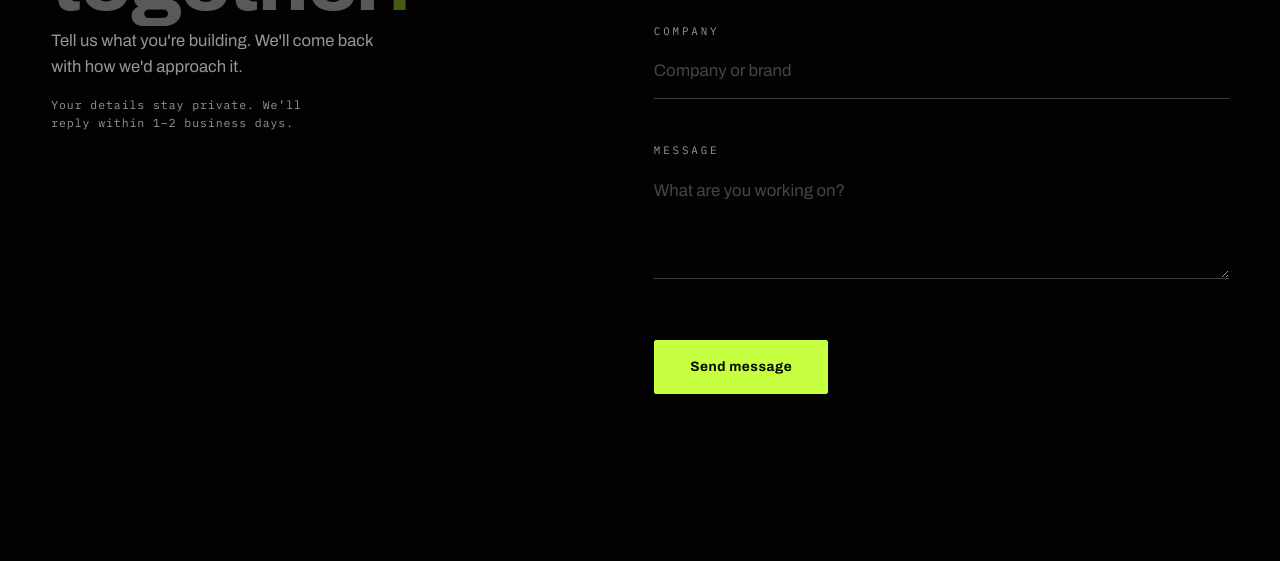
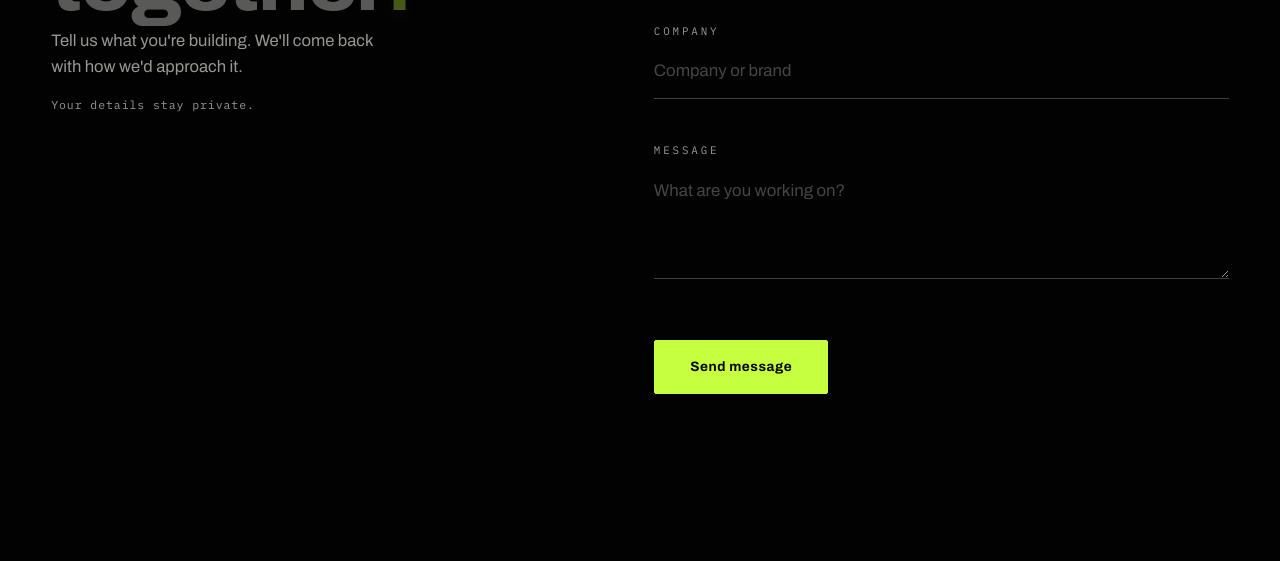
Before and after one commit to karim-khaddaj/virative-4, a website: page public/index.html in a window 1280 px wide. Shown: the part 10989-11550 px from the top of the page. Drawn offline with Linux system fonts and the light colour scheme.

Commit message:
Fix mobile work thumbnails and contact copy

```diff
--- a/public/index.html
+++ b/public/index.html
@@ -3,6 +3,7 @@
 <head>
 <meta charset="UTF-8">
 <meta name="viewport" content="width=device-width, initial-scale=1.0">
+<link rel="icon" type="image/png" sizes="512x512" href="/favicon.png">
 <title>Virative — We create what people watch next.</title>
 <meta name="description" content="Virative is a media agency offering influencer marketing and casting — connecting brands, agencies and production houses with the right creators and talent.">
 <meta property="og:title" content="Virative — We create what people watch next.">
@@ -246,7 +247,7 @@
         <span class="w"><span class="wi" style="transition-delay:.14s">together<b>.</b></span></span>
       </h2>
       <p class="contact-note reveal d2">Tell us what you're building. We'll come back with how we'd approach it.</p>
-      <p class="contact-reassurance reveal d3">Your details stay private. We’ll reply within 1–2 business days.</p>
+      <p class="contact-reassurance reveal d3">Your details stay private.</p>
     </div>
     <form class="form reveal d2" id="contactForm" novalidate>
       <div class="field" id="field-name">
--- a/public/styles.css
+++ b/public/styles.css
@@ -329,7 +329,7 @@ html.lenis,html.lenis body{height:auto;}
 .work-project-media::after{content:'';position:absolute;inset:0;background:linear-gradient(180deg,transparent 45%,rgba(5,6,8,.45));opacity:.5;transition:opacity .4s;}
 .work-project-button:hover .work-project-media img,.work-project-button:focus-visible .work-project-media img{filter:grayscale(0) saturate(1);transform:scale(1.035);}.work-project-button:hover .work-project-media::after{opacity:.1;}
 .work-project-meta{display:grid;grid-template-columns:3rem minmax(0,1fr) auto;gap:.8rem;margin-top:1rem;align-items:baseline;}.work-project-number,.work-project-client{font-family:'IBM Plex Mono',monospace;font-size:.67rem;letter-spacing:.15em;text-transform:uppercase;}.work-project-number{color:var(--green);}.work-project-client{color:var(--mute);}.work-project-title{grid-column:2;font-size:clamp(1.25rem,2vw,2rem);font-weight:700;line-height:1.05;color:var(--bright);}.work-project-link{grid-column:3;grid-row:1/3;font-family:'IBM Plex Mono',monospace;font-size:.65rem;letter-spacing:.1em;text-transform:uppercase;color:var(--green);opacity:0;transition:opacity .3s;}.work-project-button:hover .work-project-link,.work-project-button:focus-visible .work-project-link{opacity:1;}
-@media(max-width:700px){.work-gallery{display:block;margin-top:2.5rem}.work-project,.work-project:nth-child(3n+1),.work-project:nth-child(5n){margin:0 0 2.5rem;}.work-project-media,.work-project:nth-child(3n+1) .work-project-media{aspect-ratio:16/10}.work-project-meta{grid-template-columns:2.5rem minmax(0,1fr)}.work-project-link{display:none}.work-project-title{font-size:1.35rem}}
+@media(max-width:700px){.work-gallery{display:block;margin-top:2.5rem}.work-project,.work-project:nth-child(3n+1),.work-project:nth-child(5n){margin:0 0 2.5rem;}.work-project-media,.work-project:nth-child(3n+1) .work-project-media{display:block;width:100%;aspect-ratio:16/10}.work-project-meta{grid-template-columns:2.5rem minmax(0,1fr)}.work-project-link{display:none}.work-project-title{font-size:1.35rem}}
 
 
 /* ---------- work video viewer ---------- */
```
Also changed, not shown: public/favicon.png (added).
